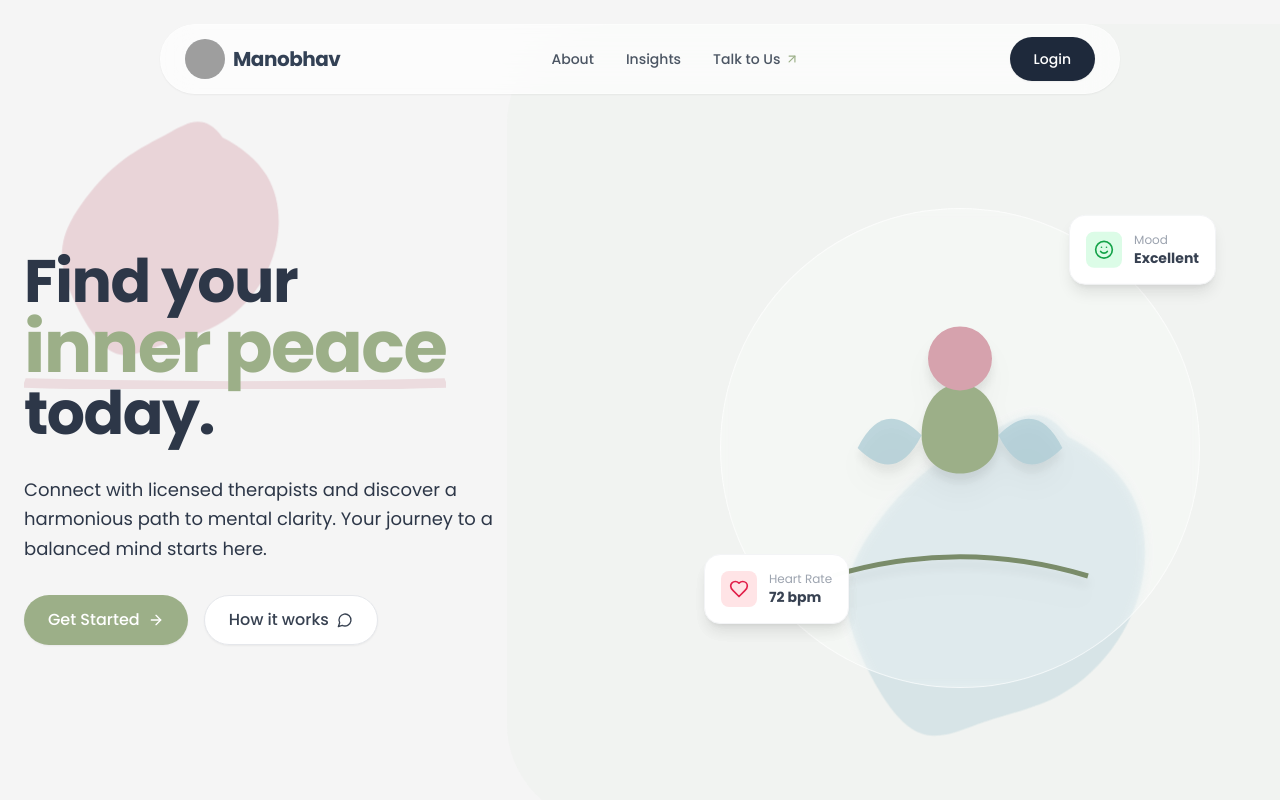
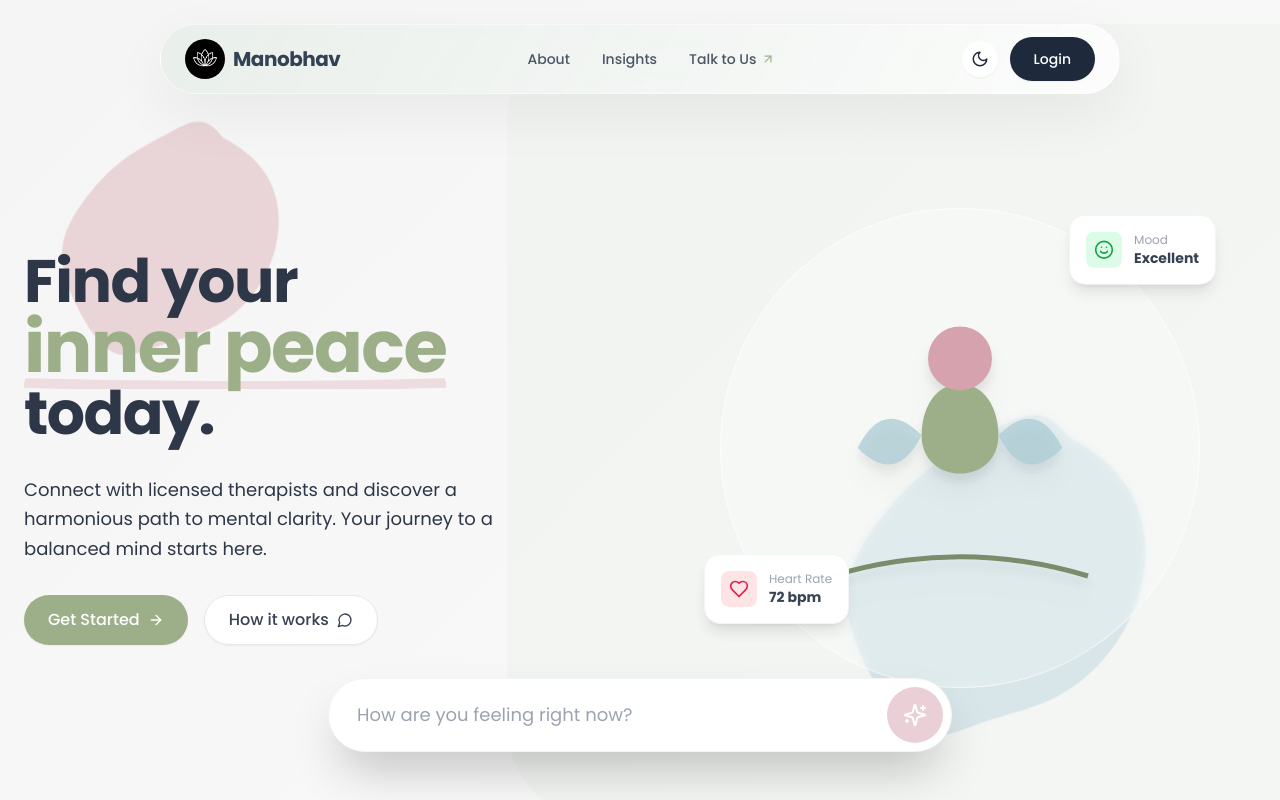
Before and after one commit to Shashank-Shukla/Manobhav, a React (Vite) app in the folder Frontend/manobhav-ui/: page / in a window 1280 px wide. Shown: the top 800 px of the page. Built offline with nearby package versions, Linux system fonts and the light colour scheme; grey boxes are pictures that could not be loaded.

Commit message:
Modifications to the landing page

```diff
--- a/Frontend/manobhav-ui/src/App.tsx
+++ b/Frontend/manobhav-ui/src/App.tsx
@@ -1,27 +1,47 @@
-import { useState } from 'react';
+import { useEffect, useState } from 'react';
 import { NavBar } from './components/layout/NavBar';
 import { Footer } from './components/layout/Footer';
 import { HomePage } from './pages/HomePage';
 import { LoginPage } from './pages/LoginPage';
+import { MoodSearchBar } from './components/interactive/MoodSearchBar';
 import { theme } from './utils/theme';
 
 export type View = 'home' | 'login';
+type ThemeMode = 'light' | 'dark';
 
 export default function App() {
   const [currentView, setCurrentView] = useState<View>('home');
+  const [themeMode, setThemeMode] = useState<ThemeMode>(() => {
+    const stored = localStorage.getItem('manobhav-theme');
+    if (stored === 'light' || stored === 'dark') return stored;
+    return window.matchMedia && window.matchMedia('(prefers-color-scheme: dark)').matches ? 'dark' : 'light';
+  });
+
+  useEffect(() => {
+    document.documentElement.setAttribute('data-theme', themeMode);
+    document.body.classList.toggle('dark', themeMode === 'dark');
+    localStorage.setItem('manobhav-theme', themeMode);
+  }, [themeMode]);
+
+  const toggleTheme = () => setThemeMode((m) => (m === 'light' ? 'dark' : 'light'));
 
   return (
-    <div className="font-[Poppins] text-slate-800 min-h-screen bg-[#F5F5F5] selection:bg-[#D6A2AD] selection:text-white">
-      <div className="fixed inset-0 bg-gradient-to-br from-[#F5F5F5] via-[#FAFAFA] to-[#F0FDF4] -z-50" />
+    <div className="font-[Poppins] min-h-screen text-[color:var(--text-color)] selection:bg-[#D6A2AD] selection:text-white">
+      <div className="fixed inset-0 bg-[var(--bg-gradient)] -z-50" />
 
-      <NavBar onNavigate={setCurrentView} />
+      <NavBar onNavigate={setCurrentView} themeMode={themeMode} onToggleTheme={toggleTheme} />
 
       <main className="min-h-screen pt-6">
         {currentView === 'home' && <HomePage />}
         {currentView === 'login' && <LoginPage onBack={() => setCurrentView('home')} />}
       </main>
 
-      {currentView === 'home' && <Footer />}
+      {currentView === 'home' && (
+        <>
+          <MoodSearchBar />
+          <Footer />
+        </>
+      )}
       <style>{`
         :root { font-family: ${theme.font}; }
       `}</style>
--- a/Frontend/manobhav-ui/src/components/Logo.tsx
+++ b/Frontend/manobhav-ui/src/components/Logo.tsx
@@ -6,7 +6,7 @@ type LogoProps = {
 export function Logo({ onClick, className = '' }: LogoProps) {
   return (
     <div onClick={onClick} className={`flex items-center gap-2 cursor-pointer ${className}`}>
-      <div className="relative w-10 h-10 overflow-hidden rounded-full bg-slate-100 flex items-center justify-center">
+      <div className="relative w-10 h-10 overflow-hidden rounded-full bg-black flex items-center justify-center">
         <img
           src="Manobhav_Logo.png"
           alt="Manobhav"
--- /dev/null
+++ b/Frontend/manobhav-ui/src/components/interactive/MoodSearchBar.tsx
@@ -0,0 +1,103 @@
+import { useEffect, useMemo, useState } from 'react';
+import { Loader2, Sparkles, X } from 'lucide-react';
+import { Text } from '../primitives/Text';
+
+const ideas = [
+  (mood: string) => `Place a hand on your chest and inhale for 4 seconds, exhale for 6. Picture that ${mood || 'feeling'} softening.`,
+  (mood: string) => `Stand, stretch your arms overhead, and take 3 slow breaths. Name one thing that feels steady despite feeling ${mood || 'this way'}.`,
+  (mood: string) => `Sip water, look out a window, and notice 3 colors. Tell yourself: “It’s okay to feel ${mood || 'this'}. I can take a small step.”`,
+  (mood: string) => `Unclench your jaw, drop your shoulders, and breathe into your belly. Choose one gentle action you can do next, even while feeling ${mood || 'this'}.`,
+];
+
+export function MoodSearchBar() {
+  const [mood, setMood] = useState('');
+  const [suggestion, setSuggestion] = useState<string | null>(null);
+  const [loading, setLoading] = useState(false);
+  const [isExpanded, setIsExpanded] = useState(true);
+  const [isScrolled, setIsScrolled] = useState(false);
+
+  const ideaText = useMemo(() => {
+    const pick = ideas[Math.floor(Math.random() * ideas.length)];
+    return pick;
+  }, [suggestion]);
+
+  useEffect(() => {
+    const handleScroll = () => setIsScrolled(window.scrollY > 60);
+    handleScroll();
+    window.addEventListener('scroll', handleScroll);
+    return () => window.removeEventListener('scroll', handleScroll);
+  }, []);
+
+  useEffect(() => {
+    setIsExpanded(!isScrolled);
+  }, [isScrolled]);
+
+  const getSuggestion = () => {
+    if (!mood.trim()) return;
+    setLoading(true);
+    setTimeout(() => {
+      setSuggestion(ideaText(mood.trim()));
+      setLoading(false);
+    }, 450);
+  };
+
+  return (
+    <div
+      className={`fixed z-[100] transition-all duration-700 ease-in-out flex flex-col items-center gap-4
+        ${isScrolled ? 'bottom-8 right-8 left-auto translate-x-0 w-auto' : 'bottom-12 left-1/2 -translate-x-1/2 w-full px-6 max-w-2xl'}
+      `}
+    >
+      {suggestion && isExpanded && (
+        <div className="p-6 bg-[#F7E6E8]/90 backdrop-blur-md rounded-2xl border border-[#F7E6E8] shadow-lg animate-in fade-in slide-in-from-bottom-4 duration-500 w-full mb-2">
+          <div className="flex justify-between items-start mb-2">
+            <span className="text-[10px] font-bold uppercase tracking-widest text-[#B57F8B]/60">AI Guidance</span>
+            <button onClick={() => setSuggestion(null)} className="text-[#B57F8B] hover:scale-110 transition-transform">
+              <X size={14} />
+            </button>
+          </div>
+          <Text variant="body" className="text-[#B57F8B] font-medium leading-relaxed">
+            {suggestion}
+          </Text>
+        </div>
+      )}
+
+      <div
+        className={`relative flex items-center bg-white rounded-full shadow-2xl border border-gray-100 transition-all duration-500 overflow-hidden
+          ${isExpanded ? 'w-full p-2' : 'w-14 h-14 p-0 justify-center cursor-pointer hover:scale-105'}
+        `}
+        onClick={() => !isExpanded && setIsExpanded(true)}
+      >
+        {isExpanded && (
+          <>
+            <input
+              type="text"
+              value={mood}
+              onChange={(e) => setMood(e.target.value)}
+              placeholder="How are you feeling right now?"
+              className="flex-1 px-5 py-3 bg-transparent outline-none text-gray-700 text-lg placeholder-gray-400"
+              onKeyDown={(e) => e.key === 'Enter' && getSuggestion()}
+              autoFocus={!isScrolled}
+            />
+          </>
+        )}
+
+        <button
+          onClick={(e) => {
+            if (!isExpanded) {
+              setIsExpanded(true);
+            } else {
+              getSuggestion();
+            }
+            e.stopPropagation();
+          }}
+          disabled={loading || (isExpanded && !mood)}
+          className={`bg-[#D6A2AD] text-white rounded-full transition-all active:scale-95 disabled:opacity-50 flex items-center justify-center
+            ${isExpanded ? 'p-4 min-w-[56px] hover:bg-[#B57F8B]' : 'w-full h-full hover:bg-[#B57F8B]'}
+          `}
+        >
+          {loading ? <Loader2 size={24} className="animate-spin" /> : <Sparkles size={isExpanded ? 24 : 28} />}
+        </button>
+      </div>
+    </div>
+  );
+}
--- a/Frontend/manobhav-ui/src/components/layout/NavBar.tsx
+++ b/Frontend/manobhav-ui/src/components/layout/NavBar.tsx
@@ -1,13 +1,15 @@
 import { useEffect, useState } from 'react';
-import { ArrowUpRight, Menu, X } from 'lucide-react';
+import { ArrowUpRight, Menu, Moon, Sun, X } from 'lucide-react';
 import { Logo } from '../Logo';
 import { Button } from '../primitives/Button';
 
 type NavBarProps = {
   onNavigate: (view: 'home' | 'login') => void;
+  themeMode: 'light' | 'dark';
+  onToggleTheme: () => void;
 };
 
-export function NavBar({ onNavigate }: NavBarProps) {
+export function NavBar({ onNavigate, themeMode, onToggleTheme }: NavBarProps) {
   const [scrolled, setScrolled] = useState(false);
   const [mobileOpen, setMobileOpen] = useState(false);
 
@@ -39,11 +41,16 @@ export function NavBar({ onNavigate }: NavBarProps) {
     <>
       <nav className={`fixed left-0 right-0 z-50 flex justify-center transition-all duration-500 ${scrolled ? 'top-2' : 'top-6'}`}>
         <div
-          className="relative flex items-center justify-between px-6 py-3 shadow-sm border border-white/40 transition-all duration-300"
+          className="relative flex items-center justify-between px-6 py-3 shadow-lg border transition-all duration-300"
           style={{
-            backgroundColor: 'rgba(255, 255, 255, 0.65)',
-            backdropFilter: 'blur(16px)',
-            WebkitBackdropFilter: 'blur(16px)',
+            background:
+              themeMode === 'dark'
+                ? 'linear-gradient(120deg, rgba(30,41,59,0.82), rgba(17,24,39,0.78))'
+                : 'linear-gradient(120deg, rgba(230,237,232,0.85), rgba(255,255,255,0.75))',
+            borderColor: themeMode === 'dark' ? 'rgba(148,163,184,0.35)' : 'rgba(255,255,255,0.5)',
+            boxShadow: themeMode === 'dark' ? '0 20px 60px rgba(0,0,0,0.25)' : '0 20px 60px rgba(0,0,0,0.06)',
+            backdropFilter: 'blur(18px) saturate(140%)',
+            WebkitBackdropFilter: 'blur(18px) saturate(140%)',
             width: 'clamp(340px, 95%, 1200px)',
             maxWidth: '75%',
             borderRadius: '9999px',
@@ -69,7 +76,19 @@ export function NavBar({ onNavigate }: NavBarProps) {
             ))}
           </div>
 
-          <div className="hidden md:block">
+          <div className="hidden md:flex items-center gap-3">
+            <button
+              onClick={onToggleTheme}
+              className="p-2 rounded-full bg-white/80 text-slate-700 shadow-sm border border-white/50 hover:-translate-y-0.5 transition-all"
+              style={{
+                backgroundColor: themeMode === 'dark' ? 'rgba(30,41,59,0.6)' : 'rgba(255,255,255,0.8)',
+                color: themeMode === 'dark' ? '#E5E7EB' : '#1F2937',
+                borderColor: themeMode === 'dark' ? 'rgba(148,163,184,0.4)' : 'rgba(255,255,255,0.6)',
+              }}
+              aria-label="Toggle theme"
+            >
+              {themeMode === 'dark' ? <Sun size={18} /> : <Moon size={18} />}
+            </button>
             <Button variant="nav" onClick={() => onNavigate('login')}>
               Login
             </Button>
--- a/Frontend/manobhav-ui/src/index.css
+++ b/Frontend/manobhav-ui/src/index.css
@@ -5,11 +5,16 @@
 
 :root {
   font-family: 'Poppins', sans-serif;
-  color: #2d3748;
-  background-color: #f5f5f5;
+  --bg-gradient: linear-gradient(135deg, #f5f5f5, #fafafa, #f0fdf4);
+  --text-color: #2d3748;
   text-rendering: optimizeLegibility;
   -webkit-font-smoothing: antialiased;
   -moz-osx-font-smoothing: grayscale;
+}
+
+:root[data-theme='dark'] {
+  --bg-gradient: linear-gradient(145deg, #0f172a, #0b1220, #0a0f1c);
+  --text-color: #e5e7eb;
 }
 
 * {
@@ -19,7 +24,8 @@
 body {
   margin: 0;
   min-height: 100vh;
-  background: linear-gradient(135deg, #f5f5f5, #fafafa, #f0fdf4);
+  background: var(--bg-gradient);
+  color: var(--text-color);
 }
 
 a {
@@ -120,3 +126,18 @@ a {
 .slide-in-from-top-10 {
   animation-name: slideFromTop;
 }
+
+@keyframes slideFromBottom {
+  from {
+    opacity: 0;
+    transform: translateY(30px);
+  }
+  to {
+    opacity: 1;
+    transform: translateY(0);
+  }
+}
+
+.slide-in-from-bottom-4 {
+  animation-name: slideFromBottom;
+}
```
Also changed, not shown: Frontend/manobhav-ui/src/pages/HomePage.tsx (+1 -11 lines), Frontend/manobhav-ui/public/Manobhav_Logo.png (added), Frontend/manobhav-ui/public/girl-in-pink-panties-with-a-heart-in-her-hand-sitting-on-the-floor-vector.svg (added).
